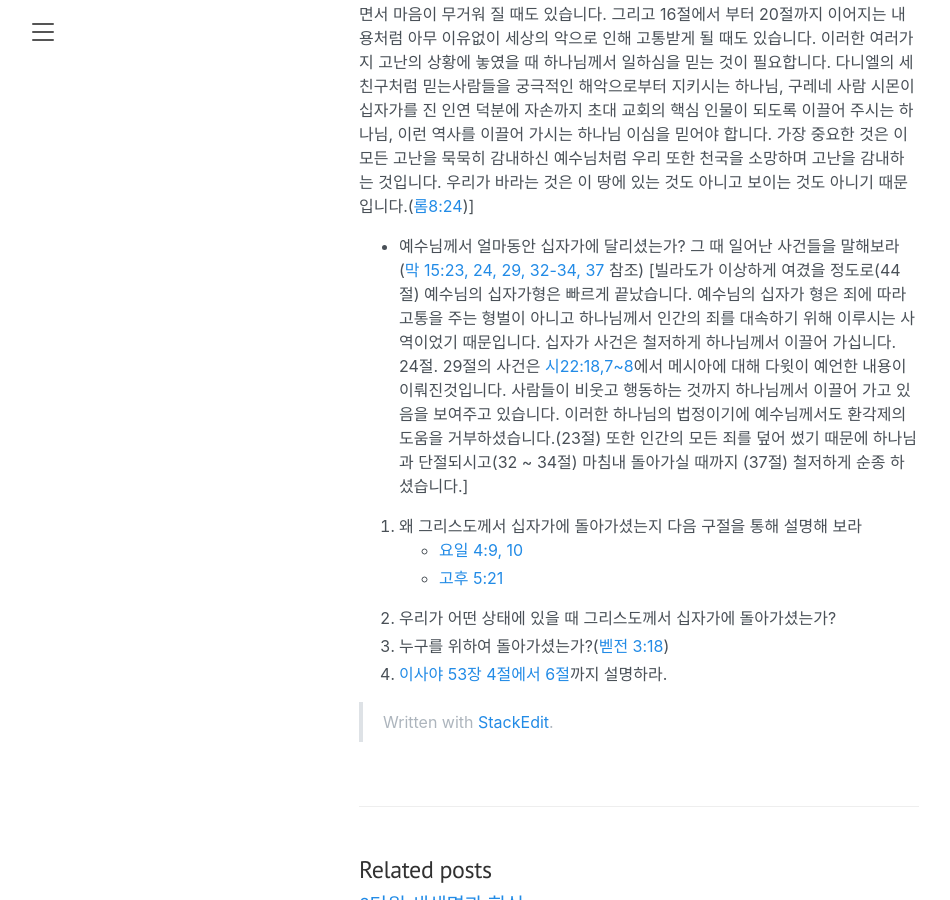
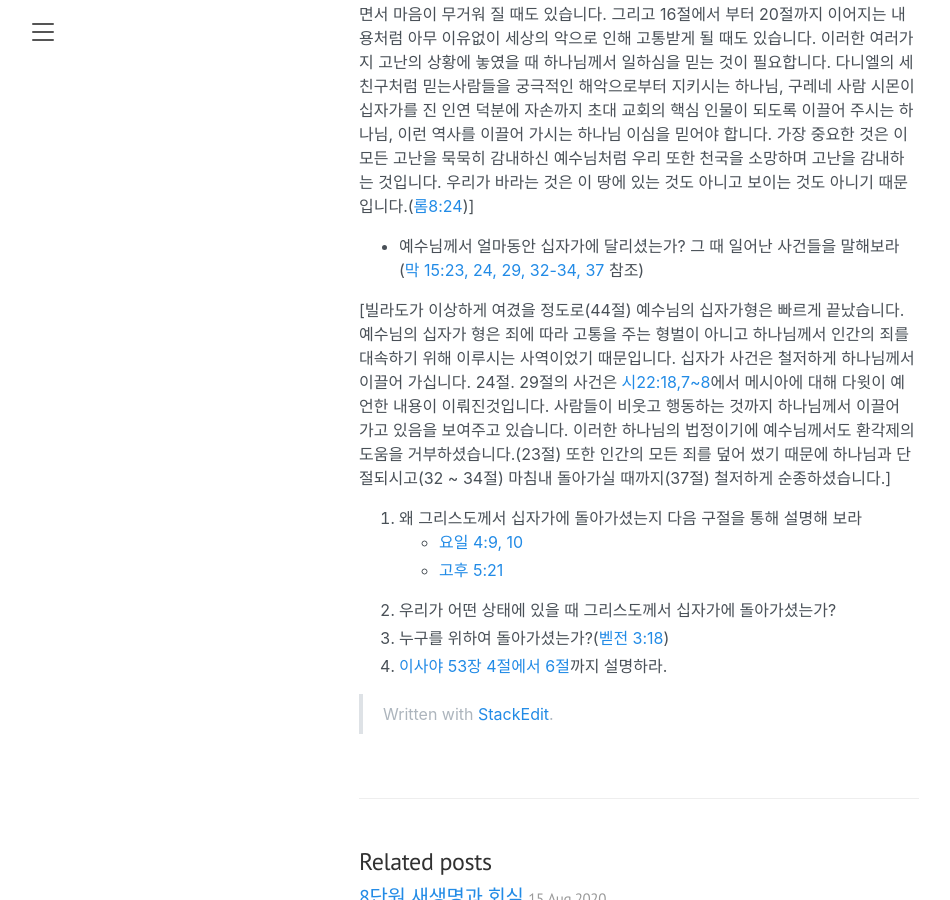
Before and after one commit to nyaooooong/nyaooooong.github.io, a Jekyll site: the page built from _posts/2020-08-15-1.md, in a window 1280 px wide and 900 px high, scrolled down 720 px. Shown: the whole window, without its empty margins (1-951 px from the left). Built offline with Jekyll 4.4.1, drawn with Linux system fonts in a browser that asks for light colours; part of the change alters nothing that is shown.

```diff
--- a/_posts/2020-08-15-1.md
+++ b/_posts/2020-08-15-1.md
@@ -25,18 +25,18 @@ published: true
 우리가 바라는 것은 이 땅에 있는 것도 아니고 보이는 것도 아니기 때문입니다.([롬8:24](http://kcm.co.kr/bible/kor/Rom8.html))]
 
 - 예수님께서 얼마동안 십자가에 달리셨는가? 그 때 일어난 사건들을 말해보라([막 15:23, 24, 29, 32-34, 37](http://kcm.co.kr/bible/kor/Mar15.html) 참조)
-[빌라도가 이상하게 여겼을 정도로(44절) 예수님의 십자가형은 빠르게 끝났습니다. 예수님의 십자가 형은 죄에 따라 고통을 주는 형벌이 아니고 하나님께서 인간의 죄를 대속하기 위해 이루시는  사역이었기 때문입니다. 십자가 사건은 철저하게 하나님께서 이끌어 가십니다. 24절. 29절의 사건은 [시22:18,7~8](http://kcm.co.kr/bible/kor/Psa22.html)에서 메시아에 대해 다윗이 예언한 내용이 이뤄진것입니다. 사람들이 비웃고 행동하는 것까지 하나님께서 이끌어 가고 있음을 보여주고 있습니다. 이러한 하나님의 법정이기에 예수님께서도  환각제의 도움을 거부하셨습니다.(23절) 또한 인간의 모든 죄를 덮어 썼기 때문에 하나님과 단절되시고(32 ~ 34절) 마침내 돌아가실 때까지 (37절) 철저하게  순종  하셨습니다.]
 
+[빌라도가 이상하게 여겼을 정도로(44절) 예수님의 십자가형은 빠르게 끝났습니다. 예수님의 십자가 형은 죄에 따라 고통을 주는 형벌이 아니고 하나님께서 인간의 죄를 대속하기 위해 이루시는  사역이었기 때문입니다. 십자가 사건은 철저하게 하나님께서 이끌어 가십니다. 24절. 29절의 사건은 [시22:18,7~8](http://kcm.co.kr/bible/kor/Psa22.html)에서 메시아에 대해 다윗이 예언한 내용이 이뤄진것입니다. 사람들이 비웃고 행동하는 것까지 하나님께서 이끌어 가고 있음을 보여주고 있습니다. 이러한 하나님의 법정이기에 예수님께서도  환각제의 도움을 거부하셨습니다.(23절) 또한 인간의 모든 죄를 덮어 썼기 때문에 하나님과 단절되시고(32 ~ 34절) 마침내 돌아가실 때까지(37절) 철저하게 순종하셨습니다.]
 
-3. 왜 그리스도께서 십자가에 돌아가셨는지 다음 구절을 통해 설명해 보라
+2. 왜 그리스도께서 십자가에 돌아가셨는지 다음 구절을 통해 설명해 보라
 - [요일 4:9, 10](http://kcm.co.kr/bible/kor/1jo4.html)
 - [고후 5:21](http://kcm.co.kr/bible/kor/2co5.html)
-4. 우리가 어떤 상태에 있을 때 그리스도께서 십자가에 돌아가셨는가?
-5. 누구를 위하여 돌아가셨는가?([벧전 3:18](http://kcm.co.kr/bible/kor/1pe3.html))
-6. [이사야 53장 4절에서 6절](http://kcm.co.kr/bible/kor/Isa53.html)까지 설명하라.
+3. 우리가 어떤 상태에 있을 때 그리스도께서 십자가에 돌아가셨는가?
+4. 누구를 위하여 돌아가셨는가?([벧전 3:18](http://kcm.co.kr/bible/kor/1pe3.html))
+5. [이사야 53장 4절에서 6절](http://kcm.co.kr/bible/kor/Isa53.html)까지 설명하라.
 
 > Written with [StackEdit](https://stackedit.io/).
 <!--stackedit_data:
-eyJoaXN0b3J5IjpbMTUzNjI2MzA5MCw2MjQzOTYxNCwxNjgzMT
-M2NzE3LDg0NDQ3OTY1NV19
+eyJoaXN0b3J5IjpbLTEzNDU0MDk0NzYsNjI0Mzk2MTQsMTY4Mz
+EzNjcxNyw4NDQ0Nzk2NTVdfQ==
 -->
```
